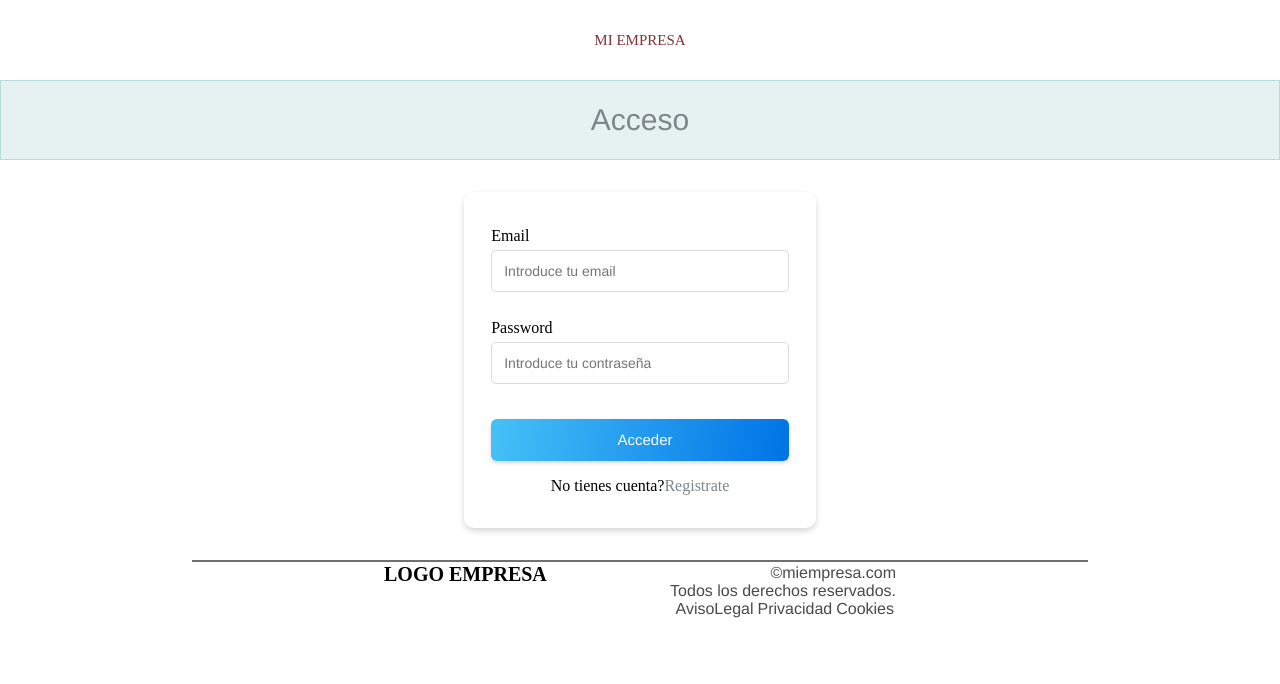
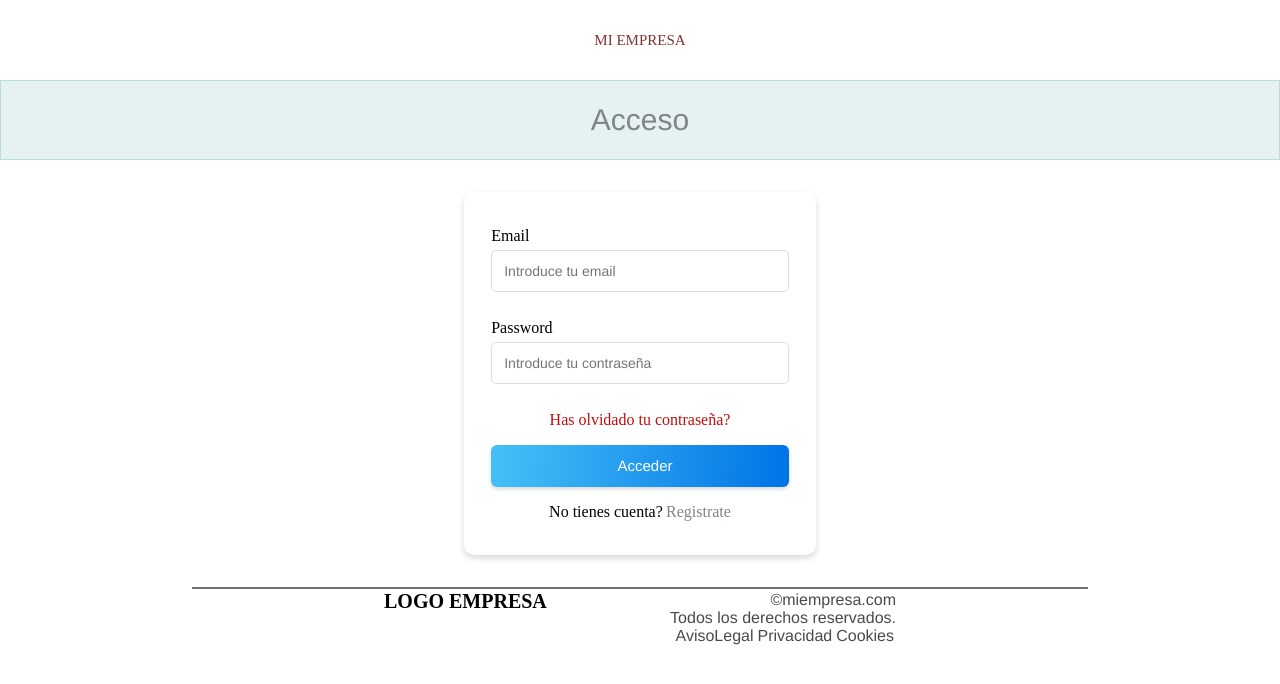
Before and after one commit to IT-Academy-BCN/ita-directory, a React (Create React App) app: page /login in a window 1280 px wide. Shown: the top 684 px of the page. Built offline with nearby package versions, Linux system fonts and the light colour scheme.

Commit message:
fix component recover password

```diff
--- a/src/components/units/ForgotPassword/ForgotPassword.js
+++ /dev/null
@@ -1,14 +0,0 @@
-import React from "react";
-import {Label, Anchor} from "./styles";
-
-const ForgotPassword = () => {
-	return (
-		<div className="changepassword" id="changepassword">
-			<Label htmlFor="forgotpassword">
-				<Anchor href="#">Has olvidado tu contraseña?</Anchor>
-			</Label>
-		</div>
-	);
-};
-
-export default ForgotPassword;
--- a/src/components/units/ForgotPassword/styles.js
+++ /dev/null
@@ -1,16 +0,0 @@
-import styled from "styled-components";
-import Colors from "theme/Colors";
-
-export const Label = styled.label`
-	display: inline-block;
-	margin-bottom: 5px;
-`;
-
-export const Anchor = styled.a`
-	color: ${Colors.redColor};
-	text-decoration: none;
-	padding: 2px 5px;
-	&:hover {
-		color: blue;
-	}
-`;
--- a/src/components/units/PrivacyPolicy/PrivacyPolicy.js
+++ b/src/components/units/PrivacyPolicy/PrivacyPolicy.js
@@ -6,7 +6,7 @@ const PrivacyPolicy = () => {
 		<Checkbox>
 			<input type="checkbox" id="check" value="0" required name="privacy" />
 			<Label>
-				Acepto <Anchor href="#"> politica de Privacidad</Anchor>
+				Acepto<Anchor href="#">politica de Privacidad</Anchor>
 			</Label>
 		</Checkbox>
 	);
--- a/src/screens/UserFlow/Login/Login.js
+++ b/src/screens/UserFlow/Login/Login.js
@@ -2,10 +2,8 @@ import React, {useState} from "react";
 import {Link} from "react-router-dom";
 import Input from "components/units/Input/Input";
 import AsyncButton from "components/units/AsyncButton/AsyncButton";
-import {Container, Form, StyleRedirect, StyledError} from "./styles";
-
+import {ChangePassword, Container, Form, Label, StyleRedirect, StyledError} from "./styles";
 import Body from "components/layout/Body/Body";
-import ForgotPassword from "components/units/ForgotPassword/ForgotPassword";
 
 const EMAIL_REGEX = /^(([^<>()\[\]\\.,;:\s@"]+(\.[^<>()\[\]\\.,;:\s@"]+)*)|(".+"))@((\[[0-9]{1,3}\.[0-9]{1,3}\.[0-9]{1,3}\.[0-9]{1,3}\])|(([a-zA-Z\-0-9]+\.)+[a-zA-Z]{2,}))$/;
 const PASSWORD_REGEX = /^(?=.*?[A-Z]).{6,}$/;
@@ -80,7 +78,7 @@ const Login = ({onLogin}) => {
 		<Body title="Acceso">
 			<Container>
 				<Form onSubmit={handleSubmit}>
-					<div>
+					<div className="classInput">
 						<label>Email</label>
 						<Input
 							type="email"
@@ -94,7 +92,7 @@ const Login = ({onLogin}) => {
 							disabled={disabled}
 						/>
 					</div>
-					<div>
+					<div  className="classInput">
 						<label>Password</label>
 						<Input
 							type="password"
@@ -109,6 +107,11 @@ const Login = ({onLogin}) => {
 							minLength={6}
 						/>
 					</div>
+					<ChangePassword>
+						<Label htmlFor="forgotpassword">
+							<Link to="/recover-password/:hash">Has olvidado tu contraseña?</Link>
+						</Label>
+					</ChangePassword>
 					{error && (
 						<StyledError>
 							<p>{error}</p>
--- a/src/screens/UserFlow/Login/styles.js
+++ b/src/screens/UserFlow/Login/styles.js
@@ -2,22 +2,24 @@ import styled from "styled-components";
 import Colors from "theme/Colors";
 
 export const Container = styled.div`
-	display: flex;
-	justify-content: center;
 	background: #ffffff 0% 0% no-repeat padding-box;
 	border-radius: 10px;
 	-webkit-border-radius: 10px;
 	box-shadow: 0px 3px 6px #00000029;
 	overflow: hidden;
 	max-width: 22rem;
-	height: 21rem;
+	height: 22.7rem;
 	margin: 1rem;
 `;
 
 export const Form = styled.form`
-	padding: 35px;
+	display: flex;
+	flex-direction: column;
+	justify-content: space-between;
+	align-items: center;
+	padding: 2.19rem;
 
-	& > div {
+	& > .classInput {
 		margin-bottom: 1.69rem;
 		position: relative;
 
@@ -25,6 +27,21 @@ export const Form = styled.form`
 			display: inline-block;
 			margin-bottom: 5px;
 		}
+	}
+`;
+
+export const ChangePassword = styled.div`
+	display: inline-block;
+	padding: 0 0 0.5rem 0
+`
+export const Label = styled.label`
+	display: inline-block;
+	& > a {
+		color: ${Colors.redColor};
+		text-decoration: none;
+	&:hover {
+		color: blue;
+	}
 	}
 `;
 
@@ -42,7 +59,9 @@ export const StyleRedirect = styled.div`
 	& > a {
 		text-decoration: none;
 		color: #7d868b;
-	}
+		margin: 0 0 0 0.2rem;
+	};
+
 	& > a:hover {
 		color: blue;
 	}
--- a/src/screens/UserFlow/RecoverPassword/RecoverPassword.js
+++ b/src/screens/UserFlow/RecoverPassword/RecoverPassword.js
@@ -4,8 +4,11 @@ import AsyncButton from "components/units/AsyncButton/AsyncButton";
 import {Container, StyledForm, StyledError} from "./styles";
 import Body from "components/layout/Body/Body";
 
-const EMAIL_REGEX = /^(([^<>()[\]\\.,;:\s@"]+(\.[^<>()[\]\\.,;:\s@"]+)*)|(".+"))@((\[[0-9]{1,3}\.[0-9]{1,3}\.[0-9]{1,3}\.[0-9]{1,3}\])|(([a-zA-Z\-0-9]+\.)+[a-zA-Z]{2,}))$/;
+const EMAIL_REGEX = /^(([^<>()\[\]\\.,;:\s@"]+(\.[^<>()\[\]\\.,;:\s@"]+)*)|(".+"))@((\[[0-9]{1,3}\.[0-9]{1,3}\.[0-9]{1,3}\.[0-9]{1,3}\])|(([a-zA-Z\-0-9]+\.)+[a-zA-Z]{2,}))$/;
+const PASSWORD_REGEX = /^(?=.*?[A-Z]).{6,}$/;
+
 const validateEmail = (email) => EMAIL_REGEX.test(email.toLowerCase());
+const validatePassword = (password) => PASSWORD_REGEX.test(password);
 
 const users = [
 	{
@@ -14,32 +17,51 @@ const users = [
 	},
 ];
 
-const email = "";
-// const label = "";
-// const initialState = {email: "", error: ""};
-
-const authenticateUser = () => {
-	if (email === users.email) {
-		console.log("the user is correct. You will receive an email to change your password.");
-	} else if (email === !users.email) {
-		console.log("the user is incorrect. Please try again.");
+const updateUser = (email, password) => {
+	const newUsers = [];
+	for (let i = 0; i < users.length; i++) {
+		const user = users[i];
+		if (user.email === email) console.error("this user already exists");
+		else {
+			newUsers.push(email, password);
+			localStorage.setItem("itacademy", "HE ENTRADO!!!!");
+			console.log(`The user ${email} has been successfully registered`);
+		}
 	}
 };
+// const authenticateUser = () => {
+// 	if (email === users.email) {
+// 		console.log("the user is correct. You will receive an email to change your password.");
+// 	} else if (email === !users.email) {
+// 		console.log("the user is incorrect. Please try again.");
+// 	}
+// };
 
-const RecoverPassword = () => {
-	const [email, setEmail] = useState("");
+const RecoverPassword = ({retrieveUser}) => {
 	const [error, setError] = useState("");
 	const [animatedState, setAnimatedState] = useState(false);
 	const [disabled, setIsDisabled] = useState(false);
 	const [isLoading, setIsLoading] = useState(false);
-	const [setState] = useState();
 
-	setEmail("");
+	const [isEmailError, setIsEmailError] = useState(false);
+	const [isPassError, setIsPassError] = useState(false);
 
-	// const checkEmail = () => {
-	// };
+	const handleEmailChange = (value) => {
+		setEmail(value);
+		const isEmail = validateEmail(value);
+		setIsEmailError(!isEmail);
+	};
 
-	const handleClick = () => {
+	const handlePasswordChange = (value) => {
+		setPassword(value);
+		const isPass = validatePassword(value);
+		setIsPassError(!isPass);
+	};
+
+	const [email, setEmail] = useState("");
+	const [password, setPassword] = useState("");
+	const handleSubmit = (event) => {
+		event.preventDefault();
 		setAnimatedState(true);
 		setIsDisabled(true);
 		setIsLoading(true);
@@ -47,23 +69,16 @@ const RecoverPassword = () => {
 			setAnimatedState(false);
 			setIsDisabled(false);
 			setIsLoading(false);
-		}, 5000);
-	};
+		}, 2000);
 
-	// value - handleChange
-	const [isEmailError, setIsEmailError] = useState(false);
-
-	const handleInputOnChange = (e) => {
-		const val = e.target.value;
-		const isEmail = validateEmail(val);
-		setState(val);
-		setIsEmailError(!isEmail);
-	};
-
-	const handleSubmit = async (event) => {
-		event.preventDefault();
-		let {email} = event.target.value;
-		email = email.value;
+		try {
+			updateUser(email, password, (error, token) => {
+				if (error) return setError(error.message);
+				retrieveUser(token);
+			});
+		} catch ({message}) {
+			setError(message);
+		}
 	};
 
   return (
@@ -71,15 +86,14 @@ const RecoverPassword = () => {
       <Container>
         <StyledForm onSubmit={handleSubmit}>
           <div className="classInput">
-						{/* <Label htmlFor="forgetpassword">
-							<strong>¿Has olvidado tu contraseña?</strong> Para recuperarla introduce
-							tu email y te enviaremos una nueva por correo.
-						</Label> */}
+            <label htmlFor="forgetpassword">
+              <strong>¿Has olvidado tu contraseña?</strong> Para recuperarla introduce tu email y te enviaremos una nueva por correo.
+            </label>
             <Input
               type="email"
               placeholder="Introduce tu email"
               value={email}
-							onChange={handleInputOnChange}
+              onChange={(e) => handleEmailChange(e.target.value)}
               id="emailName"
               name="emailName"
               error={isEmailError}
--- a/src/screens/UserFlow/Registration/styles.js
+++ b/src/screens/UserFlow/Registration/styles.js
@@ -43,7 +43,9 @@ export const StyleRedirect = styled.div`
 	& > a {
 		text-decoration: none;
 		color: ${Colors.darkOrange};
-	}
+		margin: 0 0 0 0.2rem;
+	};
+
 	& > a:hover {
 		color: ${Colors.darkBlue};
 	}
```
Lines whose indentation alone changed are shown as unchanged.
